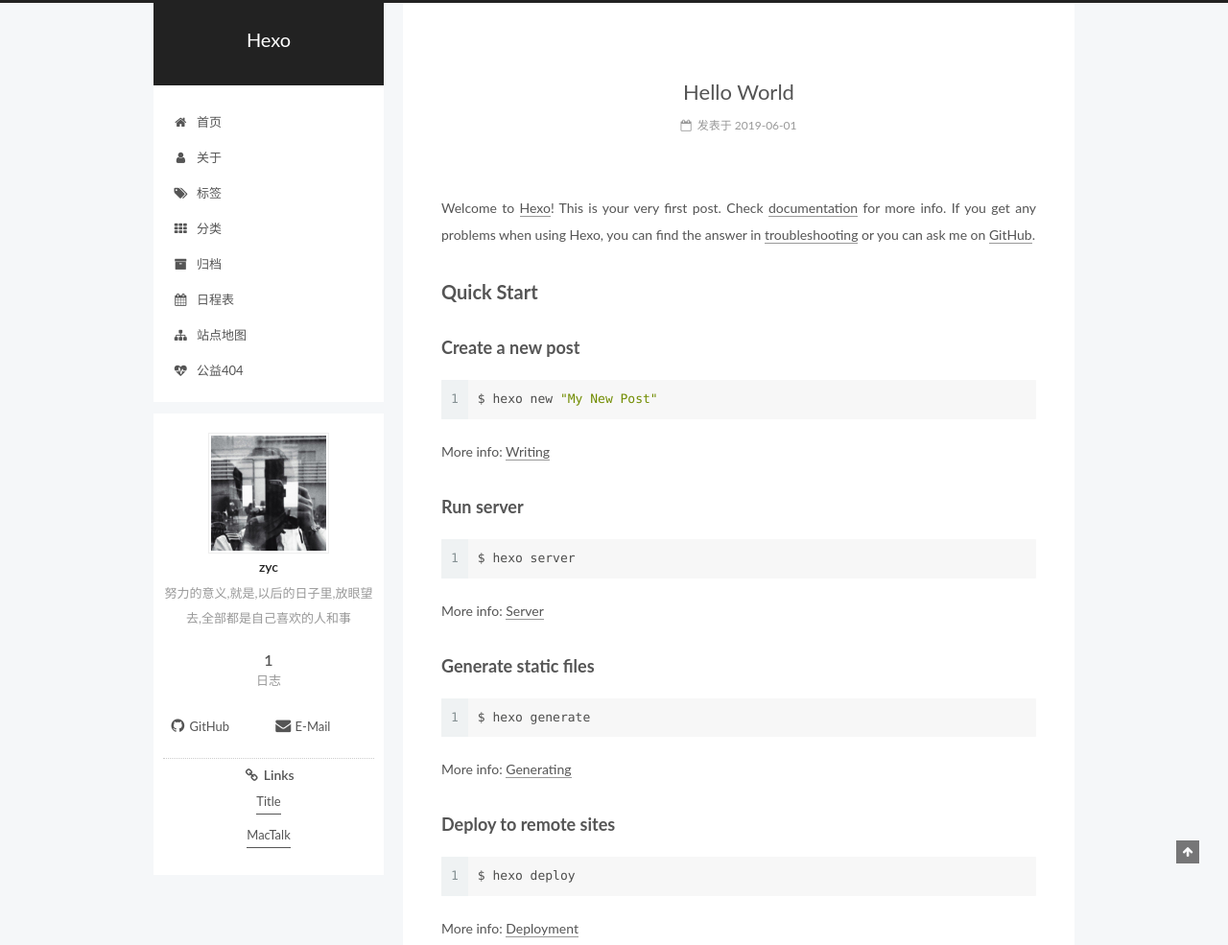
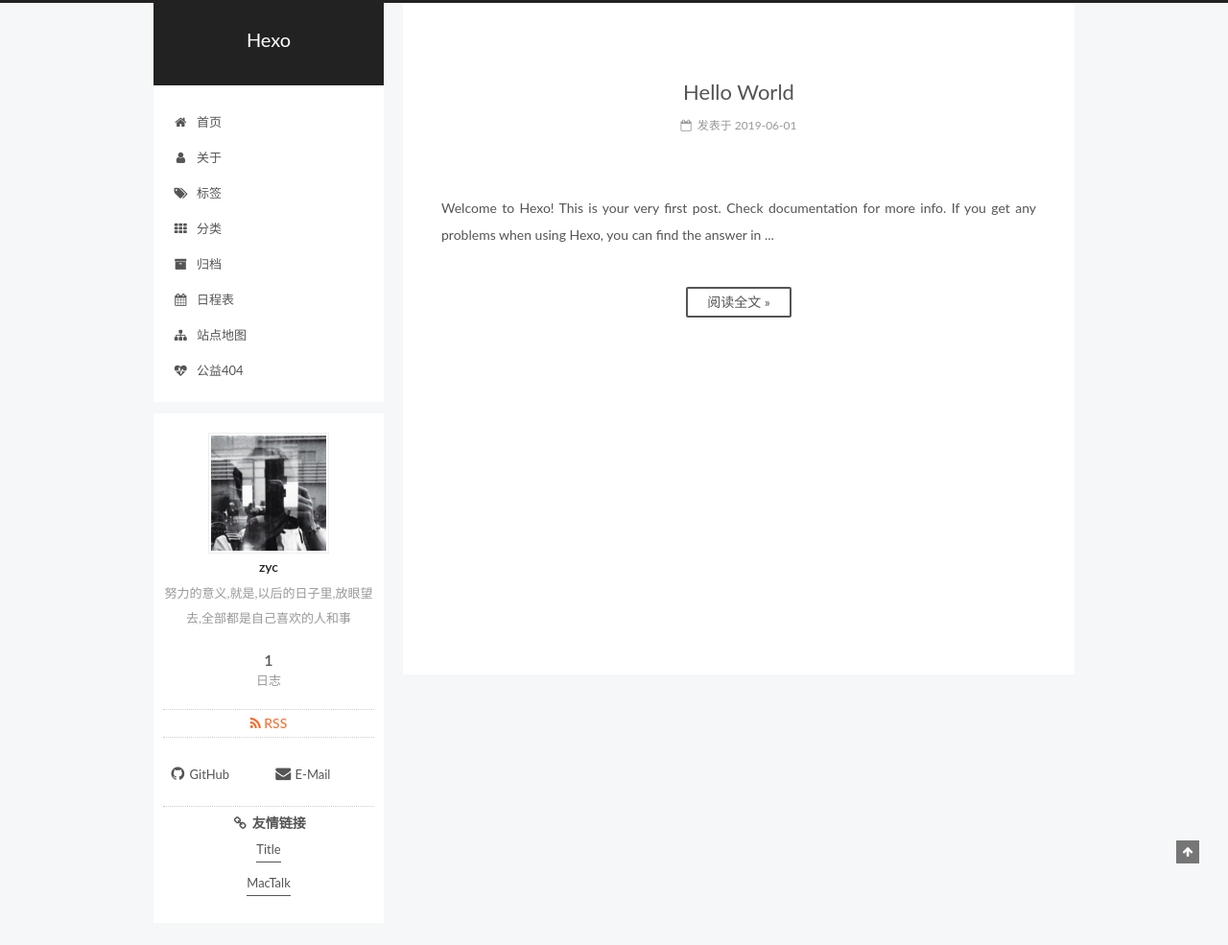
Before and after one commit to Sherlochao/Sherlochao.github.io, a plain HTML site: page index.html in a window 1280 px wide. Shown: the top 985 px of the page at 96% size. Drawn offline with Linux system fonts and the light colour scheme.

Commit message:
Site updated: 2019-06-02 00:01:44

```diff
--- a/index.html
+++ b/index.html
@@ -73,6 +73,8 @@
 
 
 
+
+  <link rel="alternate" href="/atom.xml" title="Hexo" type="application/atom+xml">
 
 
 
@@ -363,21 +365,15 @@
 
 
 
-            <p>Welcome to <a href="https://hexo.io/" target="_blank" rel="noopener">Hexo</a>! This is your very first post. Check <a href="https://hexo.io/docs/" target="_blank" rel="noopener">documentation</a> for more info. If you get any problems when using Hexo, you can find the answer in <a href="https://hexo.io/docs/troubleshooting.html" target="_blank" rel="noopener">troubleshooting</a> or you can ask me on <a href="https://github.com/hexojs/hexo/issues" target="_blank" rel="noopener">GitHub</a>.</p>
-<h2 id="Quick-Start"><a href="#Quick-Start" class="headerlink" title="Quick Start"></a>Quick Start</h2><h3 id="Create-a-new-post"><a href="#Create-a-new-post" class="headerlink" title="Create a new post"></a>Create a new post</h3><figure class="highlight bash"><table><tr><td class="gutter"><pre><span class="line">1</span><br></pre></td><td class="code"><pre><span class="line">$ hexo new <span class="string">"My New Post"</span></span><br></pre></td></tr></table></figure>
-
-<p>More info: <a href="https://hexo.io/docs/writing.html" target="_blank" rel="noopener">Writing</a></p>
-<h3 id="Run-server"><a href="#Run-server" class="headerlink" title="Run server"></a>Run server</h3><figure class="highlight bash"><table><tr><td class="gutter"><pre><span class="line">1</span><br></pre></td><td class="code"><pre><span class="line">$ hexo server</span><br></pre></td></tr></table></figure>
-
-<p>More info: <a href="https://hexo.io/docs/server.html" target="_blank" rel="noopener">Server</a></p>
-<h3 id="Generate-static-files"><a href="#Generate-static-files" class="headerlink" title="Generate static files"></a>Generate static files</h3><figure class="highlight bash"><table><tr><td class="gutter"><pre><span class="line">1</span><br></pre></td><td class="code"><pre><span class="line">$ hexo generate</span><br></pre></td></tr></table></figure>
-
-<p>More info: <a href="https://hexo.io/docs/generating.html" target="_blank" rel="noopener">Generating</a></p>
-<h3 id="Deploy-to-remote-sites"><a href="#Deploy-to-remote-sites" class="headerlink" title="Deploy to remote sites"></a>Deploy to remote sites</h3><figure class="highlight bash"><table><tr><td class="gutter"><pre><span class="line">1</span><br></pre></td><td class="code"><pre><span class="line">$ hexo deploy</span><br></pre></td></tr></table></figure>
-
-<p>More info: <a href="https://hexo.io/docs/deployment.html" target="_blank" rel="noopener">Deployment</a></p>
-
-
+          Welcome to Hexo! This is your very first post. Check documentation for more info. If you get any problems when using Hexo, you can find the answer in
+          ...
+          <!--noindex-->
+          <div class="post-button text-center">
+            <a class="btn" href="/2019/06/01/hello-world/#more" rel="contents">
+              阅读全文 &raquo;
+            </a>
+          </div>
+          <!--/noindex-->
 
 
     </div>
@@ -472,6 +468,13 @@
           </nav>
 
 
+            <div class="feed-link motion-element">
+              <a href="/atom.xml" rel="alternate">
+                <i class="fa fa-rss"></i>
+                RSS
+              </a>
+            </div>
+
 
 
             <div class="links-of-author motion-element">
@@ -499,7 +502,7 @@
             <div class="links-of-blogroll motion-element links-of-blogroll-block">
               <div class="links-of-blogroll-title">
                 <i class="fa  fa-fw fa-link"></i>
-                Links
+                友情链接
               </div>
               <ul class="links-of-blogroll-list">
 
```
Also changed, not shown: 2019/06/01/hello-world/index.html (+10 -1 lines), archives/2019/06/index.html (+10 -1 lines), archives/2019/index.html (+10 -1 lines), archives/index.html (+10 -1 lines), atom.xml (added, +40 -0 lines), categories/index.html (+10 -1 lines), tags/index.html (+12 -1 lines).
